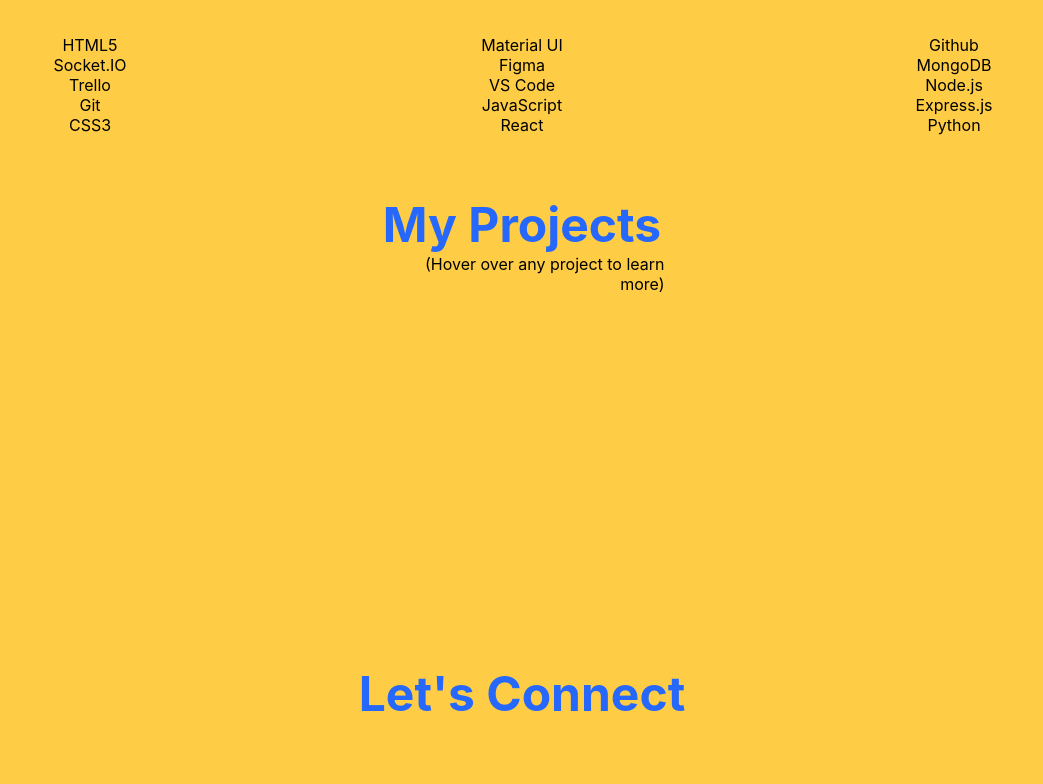
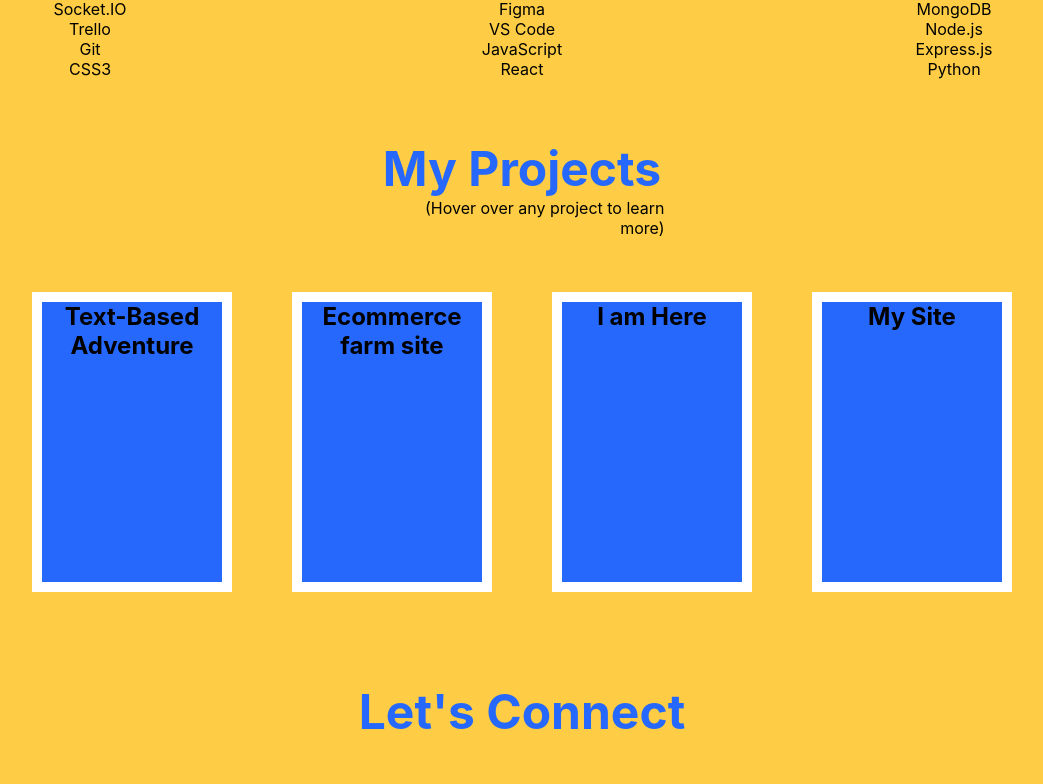
Before and after one commit to Ryan-Caruth/my-portfolio, a React (Create React App) app: page / in a window 1280 px wide. Shown: the part 1829-2613 px from the top of the page, without its empty margins (118-1161 px from the left). Built offline with nearby package versions, Linux system fonts and the light colour scheme.

Commit message:
Installed react-router-dom

```diff
--- a/package.json
+++ b/package.json
@@ -9,6 +9,7 @@
     "react": "^18.2.0",
     "react-dom": "^18.2.0",
     "react-icons": "^4.4.0",
+    "react-router-dom": "^6.4.1",
     "react-scripts": "5.0.1",
     "web-vitals": "^2.1.4"
   },
--- a/src/App.js
+++ b/src/App.js
@@ -1,3 +1,4 @@
+import { useRef } from 'react';
 import About from './components/about/About';
 import Contact from './components/contact/Contact';
 import LandingPage from './components/landingPage/LandingPage';
@@ -6,14 +7,20 @@
 import Skills from './components/skills/Skills';
 
 function App() {
+  //use useRef to store locations on page
+  const aboutMe = useRef(null);
+  const skills = useRef(null);
+  const projects = useRef(null);
+  const contacts = useRef(null);
+
   return (
     <div>
-      <Navbar />
+      <Navbar aboutMe={aboutMe} skills={skills} projects={projects} contacts={contacts} />
       <LandingPage />
-      <About />
-      <Skills />
-      <Projects />
-      <Contact />
+      <About aboutMe={aboutMe} />
+      <Skills skills={skills} />
+      <Projects projects={projects} />
+      <Contact contacts={contacts} />
     </div>
   );
 }
--- a/src/components/about/About.jsx
+++ b/src/components/about/About.jsx
@@ -1,9 +1,11 @@
 import React from "react";
+import { forwardRef } from "react";
 import "./about.css";
 
-const About = () => {
+const About = forwardRef(( { aboutMe }, ref ) => {
+
   return (
-    <div className="about-container">
+    <div ref={aboutMe} className="about-container">
       <h1>About Me</h1>
       <div className="about-picture">Icon</div>
       <div className="text-section">
@@ -24,12 +26,12 @@
         </p>
         <br />
         <p>
-          Please feel free to contact me <a href="./google.com"> here </a>{" "}
+          Please feel free to contact me <a href="mailto:ryan.caruth2@gmail.com">here</a>
           regarding any opportunitities
         </p>
       </div>
     </div>
   );
-};
+});
 
 export default About;
--- a/src/components/contact/Contact.jsx
+++ b/src/components/contact/Contact.jsx
@@ -1,10 +1,11 @@
 import React from "react";
+import { forwardRef } from "react";
 import './contact.css'
 import ContactForm from "./ContactForm";
 
-const Contact = () => {
+const Contact = forwardRef(({ contacts }, ref) => {
   return (
-    <div className="contact-container">
+    <div ref={contacts} className="contact-container">
       <h1>Let's Connect</h1>
       <div className="contact-text">
         <p>
@@ -17,6 +18,6 @@
       <ContactForm />
     </div>
   );
-};
+});
 
 export default Contact;
--- a/src/components/navbar/Navbar.jsx
+++ b/src/components/navbar/Navbar.jsx
@@ -2,36 +2,61 @@
 import { FaGithubSquare, FaLinkedin, FaEnvelopeSquare } from "react-icons/fa";
 import "./navbar.css";
 
-const Navbar = () => {
+const Navbar = ({ aboutMe, contacts, skills, projects}) => {
+  //Function to scroll to specific location on page
+  const scrollToLocation = (location) => {
+    location.current?.scrollIntoView({
+      behavior: "smooth",
+    });
+  };
+
   return (
     <div className="nav">
       <div className="nav-left">
-        <div className="logo">
+        <div className="logo" onClick={() => {
+          window.scrollTo({
+            top: 0,
+            behavior:'smooth'
+          })
+        }}>
           <div className="top-logo">RC</div>
           <hr />
           <div className="bottom-logo">Portfolio</div>
         </div>
         <div className="social-icons">
           <div className="github-logo">
-            <FaGithubSquare />
+            <FaGithubSquare
+              onClick={() => {
+                window.location.href = "https://github.com/Ryan-Caruth";
+              }}
+            />
           </div>
           <div className="linkedin-logo">
-            <FaLinkedin />
+            <FaLinkedin
+              onClick={() => {
+                window.location.href =
+                  "https://www.linkedin.com/in/ryancaruthcalgary/";
+              }}
+            />
           </div>
           <div className="email-logo">
-            <FaEnvelopeSquare />
+            <FaEnvelopeSquare
+              onClick={() => {
+                window.location.href = "mailto:ryan.caruth2@gmail.com";
+              }}
+            />
           </div>
         </div>
       </div>
       <nav>
         <ul className="sections">
-            <li>About</li>
+          <li onClick={() => scrollToLocation(aboutMe)}>About</li>
           <hr />
-            <li>Skills</li>
+          <li onClick={() => scrollToLocation(skills)}>Skills</li>
           <hr />
-            <li>Projects</li>
+          <li onClick={() => scrollToLocation(projects)}>Projects</li>
           <hr />
-            <li>Contact</li>
+          <li onClick={() => scrollToLocation(contacts)}>Contact</li>
         </ul>
       </nav>
     </div>
--- a/src/components/navbar/navbar.css
+++ b/src/components/navbar/navbar.css
@@ -5,6 +5,8 @@
 }
 
 .nav {
+  position: fixed;
+  width: 100%;
   display: flex;
   align-items: center;
   justify-content: space-between;
@@ -21,6 +23,7 @@
   margin-left: 20px;
   width: 50px;
   height: 50px;
+  cursor: pointer;
 }
 
 hr {
@@ -45,6 +48,7 @@
 
 .github-logo, .linkedin-logo, .email-logo {
   font-size: 45px;
+  cursor: pointer;
 }
 
 span {
@@ -61,4 +65,5 @@
 
 li {
   list-style: none;
+  cursor: pointer;
 }
--- a/src/components/projects/Projects.jsx
+++ b/src/components/projects/Projects.jsx
@@ -1,17 +1,32 @@
 import React from "react";
+import { forwardRef } from "react";
 import "./projects.css";
 
-const Projects = () => {
+const Projects = forwardRef(({ projects }, ref) => {
   return (
-    <div className="projects-container">
+    <div ref={projects} className="projects-container">
       <div className="header">
         <h1 className="my-projects-heading">My Projects</h1>
       </div>
       <div className="instruction-text">
         <p>(Hover over any project to learn more)</p>
       </div>
+      <div className="projects">
+        <div className="project-1">
+          <h2>Text-Based Adventure</h2>
+        </div>
+        <div className="project-2">
+          <h2>Ecommerce farm site</h2>
+        </div>
+        <div className="project-3">
+          <h2>I am Here</h2>
+        </div>
+        <div className="portfolio">
+          <h2>My Site</h2>
+        </div>
+      </div>
     </div>
   );
-};
+});
 
 export default Projects;
--- a/src/components/projects/projects.css
+++ b/src/components/projects/projects.css
@@ -7,5 +7,24 @@
   margin-right: auto;
   text-align: end;
   width: 285px;
-  height: 350px;
+  height: 64px;
 }
+
+.projects {
+  display: flex;
+  align-items: center;
+  justify-content: center;
+}
+
+.project-1, .project-2, .project-3, .portfolio {
+  text-align: center;
+  width: 200px;
+  height: 300px;
+  background-color: #2568FB;
+  border: 10px solid #fff;
+  margin: 30px;
+}
+
+h2 {
+  text-align: center;
+}
--- a/src/components/skills/Skills.jsx
+++ b/src/components/skills/Skills.jsx
@@ -1,9 +1,10 @@
 import React from 'react'
+import { forwardRef } from 'react'
 import './skills.css'
 
-const Skills = () => {
+const Skills = forwardRef(({ skills }, ref) => {
   return (
-    <div>
+    <div ref={skills}>
       <h1>My Skills</h1>
       <ul>
         <li>HTML5</li>
@@ -24,6 +25,6 @@
       </ul>
     </div>
   )
-}
+});
 
 export default Skills
```
Also changed, not shown: 1 other file (tests, documents, lock files or other folders). Lines whose indentation alone changed are shown as unchanged.
